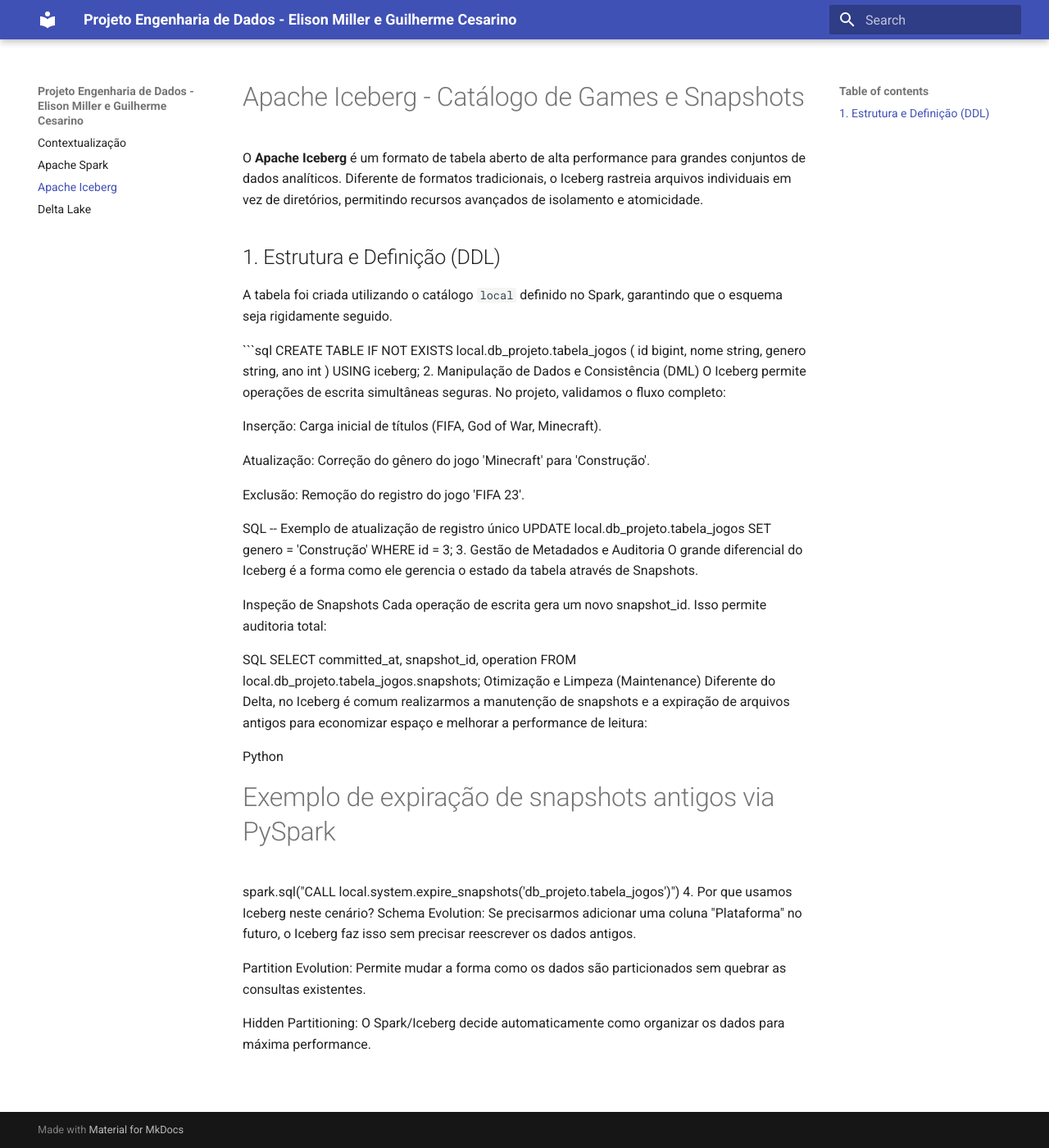
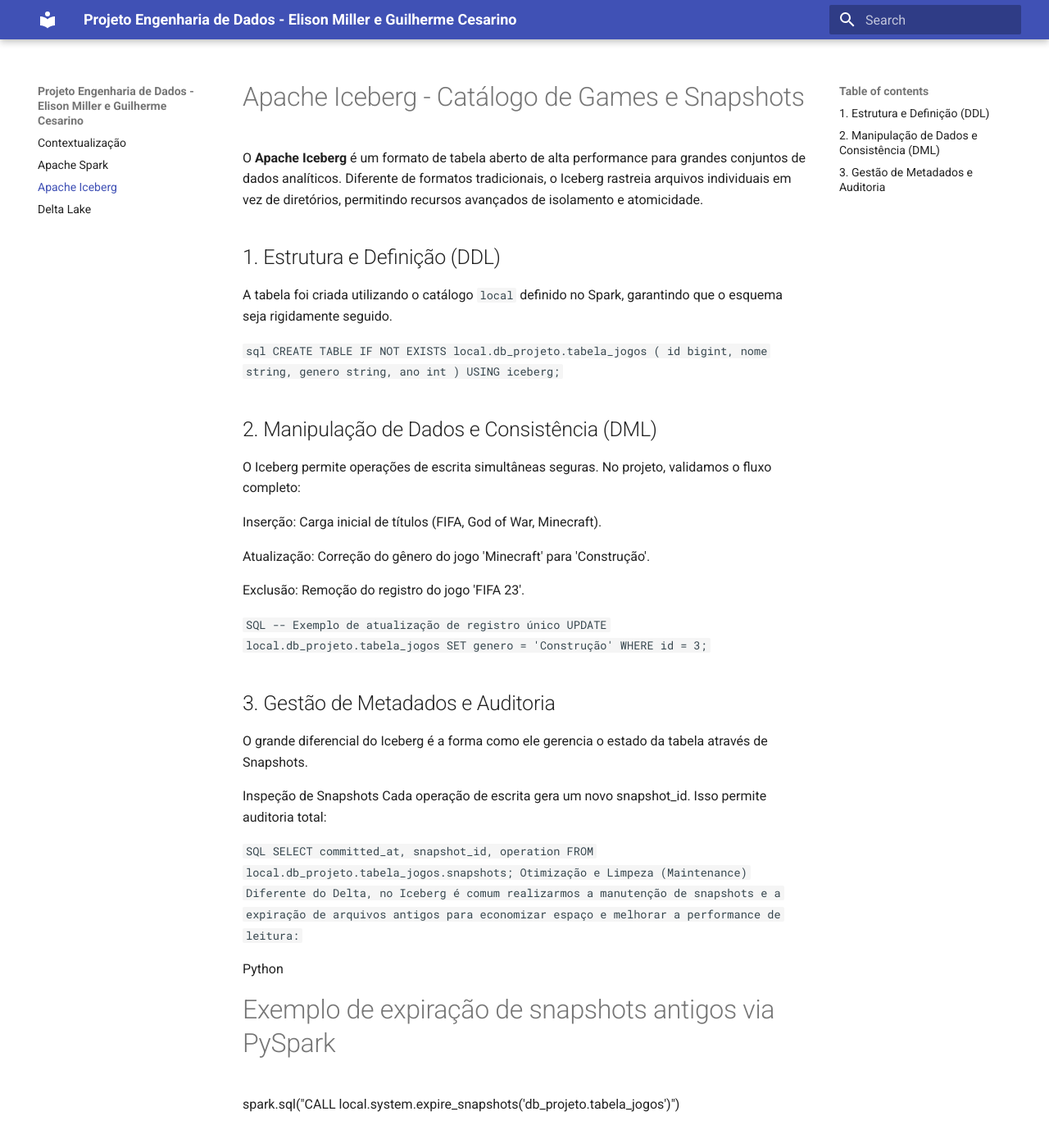
Before and after one commit to elison4/Trabalho-de-Eng.-Dados, an MkDocs documentation site: the page built from docs/iceberg.md, in a window 1280 px wide and 1400 px high. Shown: the whole window at 82% size. Built offline with MkDocs 1.6.1 and Material for MkDocs 9.7.7, drawn with Linux system fonts in a browser that asks for light colours; some of the changed lines change nothing that is shown; some of the changed text lies outside the part shown.

Commit message:
Ajuste manual de espacamento no Iceberg

````diff
--- a/docs/iceberg.md
+++ b/docs/iceberg.md
@@ -1,8 +1,6 @@
 # Apache Iceberg - Catálogo de Games e Snapshots
 
 O **Apache Iceberg** é um formato de tabela aberto de alta performance para grandes conjuntos de dados analíticos. Diferente de formatos tradicionais, o Iceberg rastreia arquivos individuais em vez de diretórios, permitindo recursos avançados de isolamento e atomicidade.
-
-
 
 ## 1. Estrutura e Definição (DDL)
 A tabela foi criada utilizando o catálogo `local` definido no Spark, garantindo que o esquema seja rigidamente seguido.
@@ -14,8 +12,9 @@
     genero string,
     ano int
 )
-USING iceberg;
-2. Manipulação de Dados e Consistência (DML)
+USING iceberg;```
+
+##2. Manipulação de Dados e Consistência (DML)
 O Iceberg permite operações de escrita simultâneas seguras. No projeto, validamos o fluxo completo:
 
 Inserção: Carga inicial de títulos (FIFA, God of War, Minecraft).
@@ -24,27 +23,29 @@
 
 Exclusão: Remoção do registro do jogo 'FIFA 23'.
 
-SQL
+```SQL
 -- Exemplo de atualização de registro único
 UPDATE local.db_projeto.tabela_jogos
 SET genero = 'Construção'
-WHERE id = 3;
-3. Gestão de Metadados e Auditoria
+WHERE id = 3;```
+
+##3. Gestão de Metadados e Auditoria
 O grande diferencial do Iceberg é a forma como ele gerencia o estado da tabela através de Snapshots.
 
 Inspeção de Snapshots
 Cada operação de escrita gera um novo snapshot_id. Isso permite auditoria total:
 
-SQL
+```SQL
 SELECT committed_at, snapshot_id, operation
 FROM local.db_projeto.tabela_jogos.snapshots;
 Otimização e Limpeza (Maintenance)
-Diferente do Delta, no Iceberg é comum realizarmos a manutenção de snapshots e a expiração de arquivos antigos para economizar espaço e melhorar a performance de leitura:
+Diferente do Delta, no Iceberg é comum realizarmos a manutenção de snapshots e a expiração de arquivos antigos para economizar espaço e melhorar a performance de leitura:```
 
 Python
 # Exemplo de expiração de snapshots antigos via PySpark
 spark.sql("CALL local.system.expire_snapshots('db_projeto.tabela_jogos')")
-4. Por que usamos Iceberg neste cenário?
+
+##4. Por que usamos Iceberg neste cenário?
 Schema Evolution: Se precisarmos adicionar uma coluna "Plataforma" no futuro, o Iceberg faz isso sem precisar reescrever os dados antigos.
 
 Partition Evolution: Permite mudar a forma como os dados são particionados sem quebrar as consultas existentes.
````
Also changed, not shown: site/iceberg/index.html, site/search/search_index.json.
